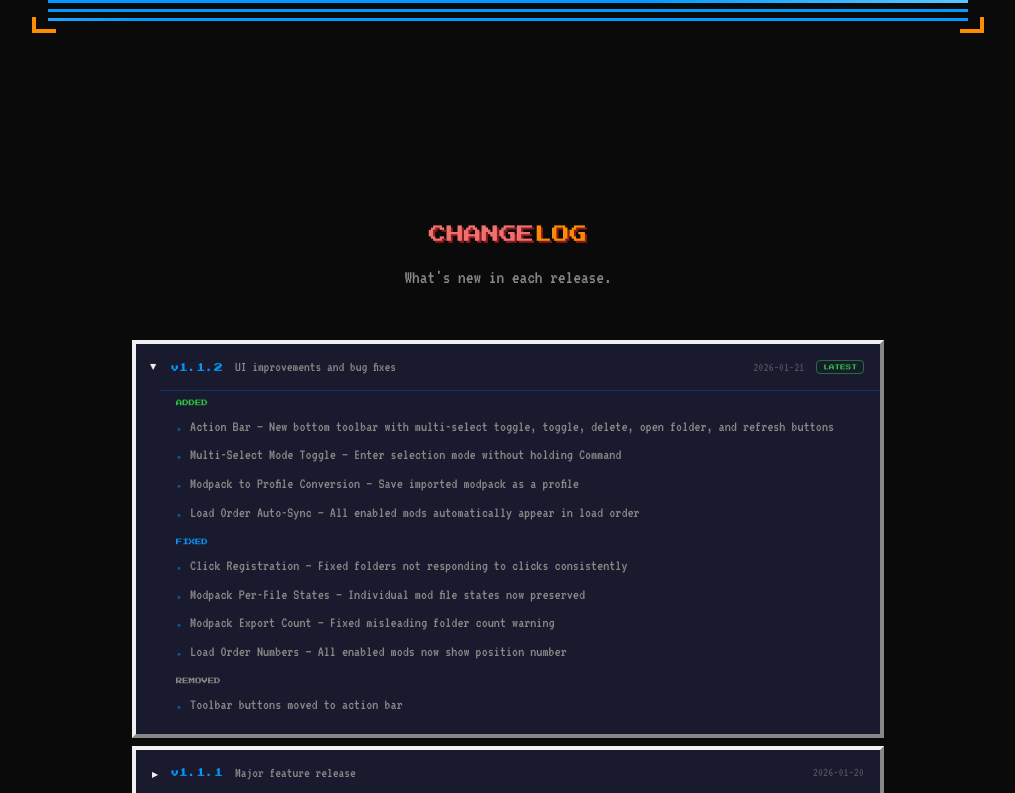
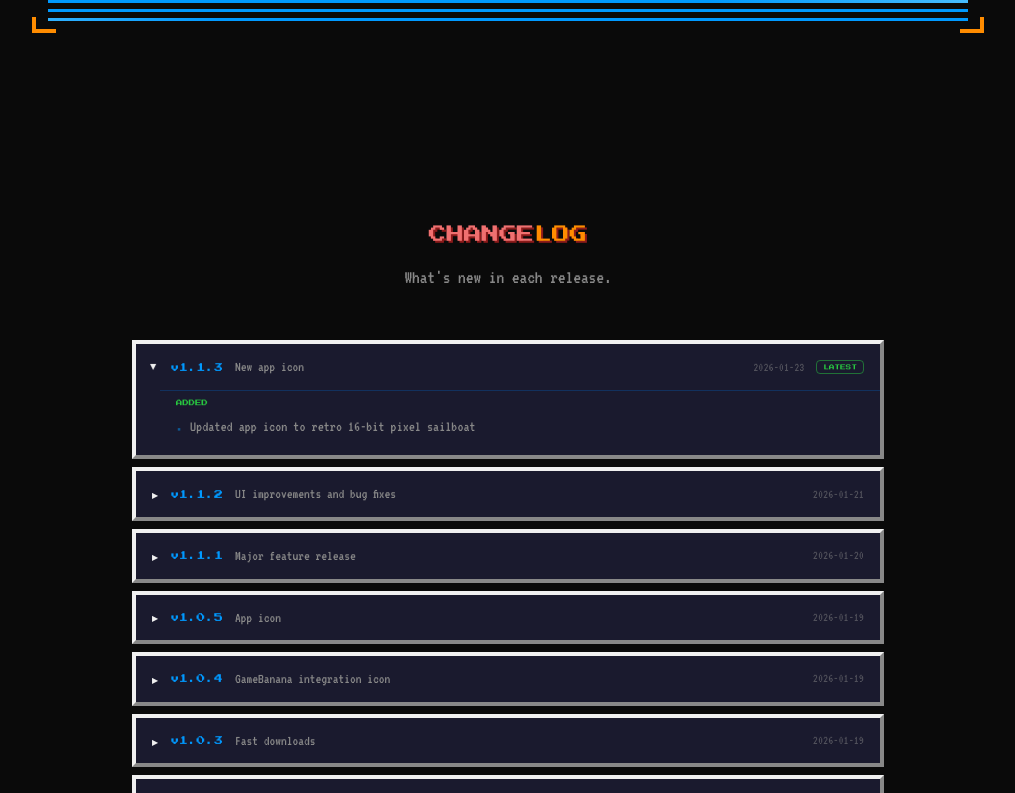
Before and after one commit to proverbiallemon/sailswift-site, a React (Vite) app: page / in a window 1280 px wide. Shown: the part 2000-2793 px from the top of the page, without its empty margins (132-1147 px from the left). Built offline with nearby package versions, Linux system fonts and the light colour scheme.

Commit message:
Add v1.1.3 changelog entry for icon update

```diff
--- a/src/components/Changelog.tsx
+++ b/src/components/Changelog.tsx
@@ -9,6 +9,19 @@ interface ChangelogEntry {
 }
 
 const CHANGELOG: ChangelogEntry[] = [
+  {
+    version: 'v1.1.3',
+    date: '2026-01-23',
+    subtitle: 'New app icon',
+    sections: [
+      {
+        title: 'Added',
+        items: [
+          'Updated app icon to retro 16-bit pixel sailboat',
+        ],
+      },
+    ],
+  },
   {
     version: 'v1.1.2',
     date: '2026-01-21',
```
